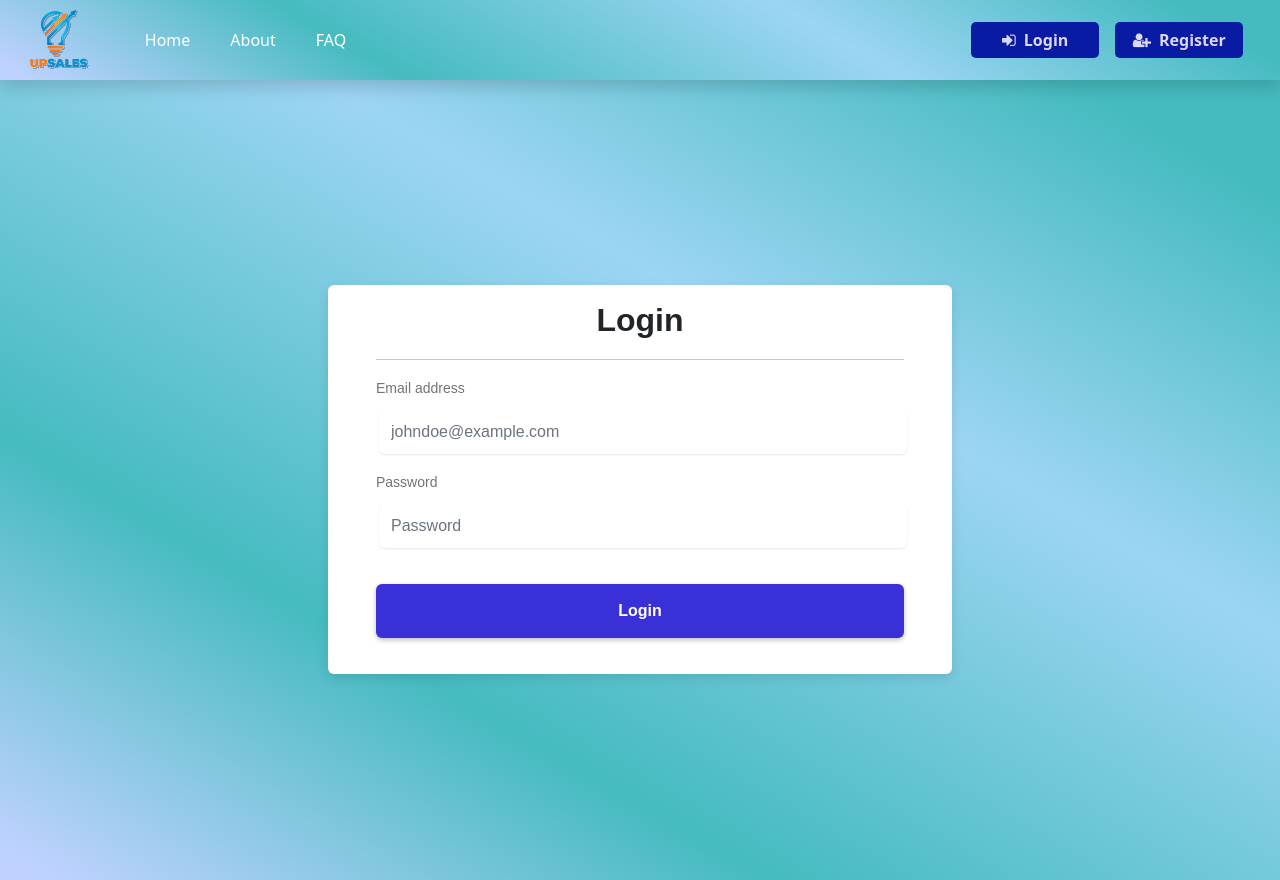
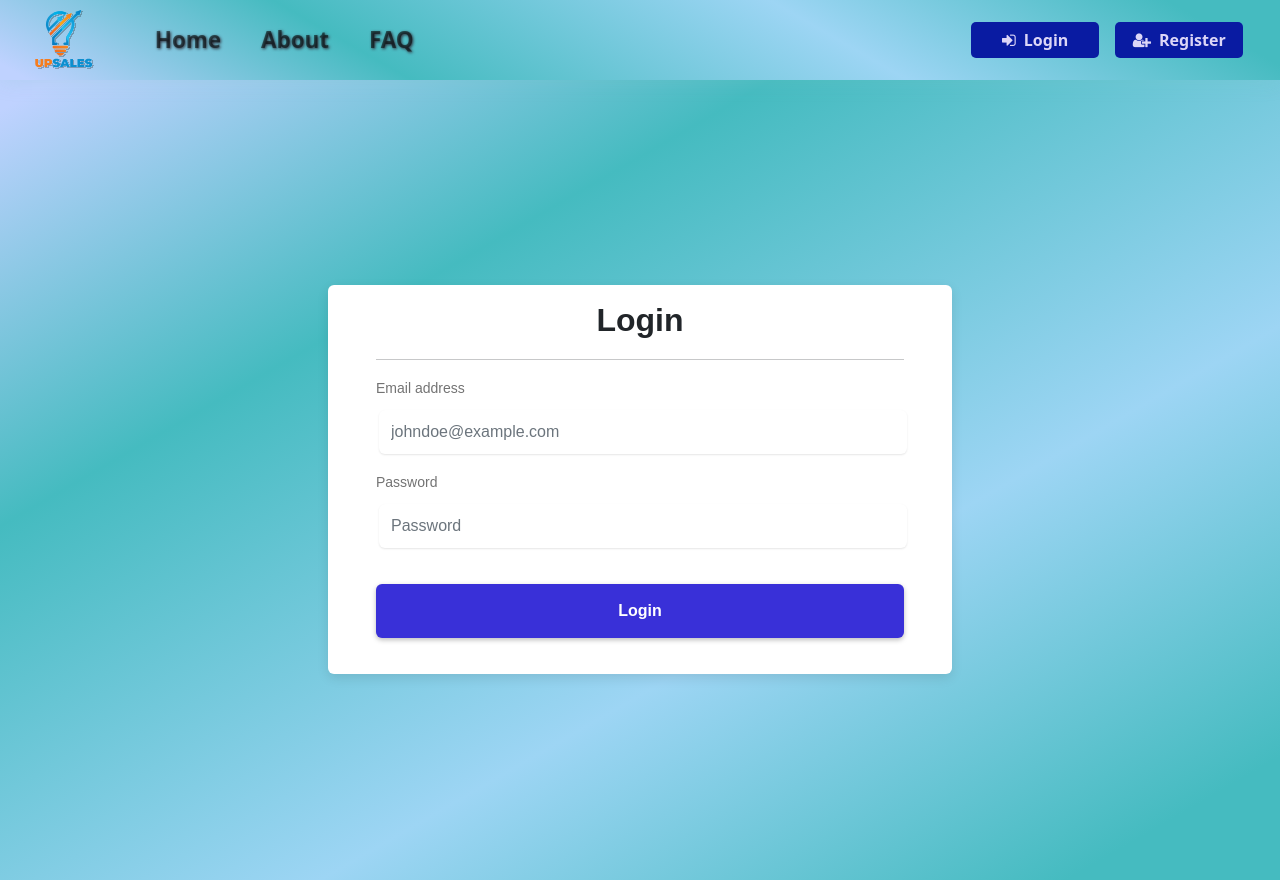
Before and after one commit to vivek2293/Project_UpSales, a React (Create React App) app: page /login in a window 1280 px wide. Built offline with nearby package versions, Linux system fonts and the light colour scheme.

Commit message:
Added Auth

```diff
--- a/src/Components/Auth/Login.jsx
+++ b/src/Components/Auth/Login.jsx
@@ -20,7 +20,7 @@ function Login() {
           () => {
             setValid("d-none");
             setLoading(false);
-            navigate("/home");
+            navigate("/dashboard");
             window.location.reload();
           },
           (e) => {
--- a/src/Components/Auth/Signup.jsx
+++ b/src/Components/Auth/Signup.jsx
@@ -33,7 +33,7 @@ function Signup() {
           (response) => {
             // check for token and user already exists with 200
             console.log("Sign up successfully", response);
-            navigate("/home");
+            navigate("/dashboard");
             window.location.reload();
           },
           (error) => {
--- a/src/Components/Mysales.jsx
+++ b/src/Components/Mysales.jsx
@@ -36,7 +36,7 @@ export default function Mysales() {
   function submitdata() {
     const info = {
       date,
-      companyName: "mayur1",
+      companyName: localStorage.getItem("companyName"),
       maincompanyData: {
         "itemName": salesdata.itemname,
         "quantity": salesdata.quantity,
--- a/src/Components/Navbar.jsx
+++ b/src/Components/Navbar.jsx
@@ -22,10 +22,10 @@ const Navbar = () => {
 
   return (
     <>
-      <nav id="navbarclr" className="navbar navbar-expand-sm shadow zProp top-navbar">
+      <nav id="navbarclr" className="navbar navbar-expand-sm zProp top-navbar card-dash3">
         <div className="container-fluid px-4">
           <NavLink id="navbtnclr" className="navbar-brand" to="#">
-            <svg width="60" height="60" viewBox="0 0 668 683" fill="none" xmlns="http://www.w3.org/2000/svg">
+            <svg width="70" height="60" viewBox="0 0 668 683" fill="none" xmlns="http://www.w3.org/2000/svg">
               <g filter="url(#filter0_d_82_2334)">
                 <path d="M239.279 479.319C223.119 479.319 223.119 449.293 239.279 449.293H346.385C362.554 449.293 362.573 479.319 346.385 479.319H239.279Z" fill="url(#paint0_linear_82_2334)" />
                 <path d="M245.624 489.994H339.179C327.857 506.644 313.279 521 292.929 521C271.913 521 258.093 505.275 245.624 489.994Z" fill="url(#paint1_linear_82_2334)" />
@@ -121,7 +121,6 @@ const Navbar = () => {
                 </linearGradient>
               </defs>
             </svg>
-
           </NavLink>
           <button
             className="navbar-toggler"
@@ -136,20 +135,44 @@ const Navbar = () => {
           </button>
           <div className="collapse navbar-collapse" id="navbarSupportedContent">
             <ul className="navbar-nav me-auto mb-2 mb-lg-0">
-              <li className="nav-item">
+              <li className="nav-item custom-txt">
+                {
+                  isloggedin ? (
+                    <NavLink id="navbtnclr" className="nav-link" aria-current="page" to="/dashboard">
+                      Dashboard
+                    </NavLink>
+                  ) : (
                     <NavLink id="navbtnclr" className="nav-link" aria-current="page" to="/">
                       Home
                     </NavLink>
+                  )
+                }
               </li>
-              <li className="nav-item">
-                <NavLink id="navbtnclr" className="nav-link" to="/about">
+              <li className="nav-item custom-txt">
+                {
+                  isloggedin ? (
+                    <NavLink id="navbtnclr" className="nav-link" aria-current="page" to="/createSale">
+                      Upload
+                    </NavLink>
+                  ) : (
+                    <NavLink id="navbtnclr" className="nav-link" to="/">
                       About
                     </NavLink>
+                  )
+                }
               </li>
-              <li className="nav-item">
-                <NavLink id="navbtnclr" className="nav-link" to="/faq">
+              <li className="nav-item custom-txt">
+              {
+                  isloggedin ? (
+                    <NavLink id="navbtnclr" className="nav-link" aria-current="page" to="/predictSale">
+                      Predictor
+                    </NavLink>
+                  ) : (
+                    <NavLink id="navbtnclr" className="nav-link" to="/">
                       FAQ
                     </NavLink>
+                  )
+                }
               </li>
             </ul>
             <form className="d-flex" role="search">
--- a/src/Components/Structure.jsx
+++ b/src/Components/Structure.jsx
@@ -2,7 +2,6 @@ import React from "react";
 import axios from "axios";
 import Modal from "react-modal";
 import url from "../global_var.js";
-// import Data from './Data.jsx';
 import "../css/structure.css";
 
 export default function Structure() {
@@ -21,7 +20,7 @@ export default function Structure() {
   React.useEffect(() => {
     axios
       .post(url + "/salesdata", {
-        companyName: "mayur1",
+        companyName: localStorage.getItem("companyName"),
       })
       .then((res) => {
         setData(res.data);
@@ -47,7 +46,7 @@ export default function Structure() {
   function submitdata() {
     let info = {
       id: ID,
-      companyName: "mayur1",
+      companyName: localStorage.getItem("companyName"),
       maincompanyData: {
         itemName: salesdata.itemname,
         modelNumber: salesdata.modelNumber,
--- a/src/css/dashboard.css
+++ b/src/css/dashboard.css
@@ -21,6 +21,10 @@
     box-shadow: 0px 0px 20px rgba(86, 83, 83, 0.954);
 }
 
+.card-dash3{
+    box-shadow: 0px 0px 20px rgba(125, 197, 191, 0.24);
+}
+
 .center-div{
     margin-top: 10%;
 }
--- a/src/css/login.css
+++ b/src/css/login.css
@@ -1,7 +1,7 @@
 #customsection {
     min-height: 100vh;
     background: rgb(191,210,255);
-background: linear-gradient(30deg, rgba(191,210,255,1) 2%, rgba(69,187,192,1) 29%, rgba(157,213,244,1) 64%, rgba(69,187,192,1) 92%);
+background: linear-gradient(150deg, rgba(191,210,255,1) 2%, rgba(69,187,192,1) 29%, rgba(157,213,244,1) 64%, rgba(69,187,192,1) 92%);
     /* background: #fff;
     background: linear-gradient(45deg, rgba(9, 9, 121, 1) 0%, rgba(57, 57, 180, 0.9738489145658263) 22%, rgba(121, 153, 199, 1) 51%, rgba(57, 57, 180, 0.9738489145658263) 77%, rgba(9, 9, 121, 1) 100%); */
   }
--- a/src/css/navbar.css
+++ b/src/css/navbar.css
@@ -15,9 +15,9 @@ background: linear-gradient(30deg, rgba(191,210,255,1) 2%, rgba(69,187,192,1) 29
 
 #navbtnclr {
     /* color: #000000; */
-    color: white;
     /* font-weight: bolder; */
     /* font-size: small; */
+    text-shadow: 1px 1px 3px #323340;
     padding-right: 2rem;
 }
 
--- a/src/css/signup.css
+++ b/src/css/signup.css
@@ -3,7 +3,7 @@
     /* margin-top: 8vh; */
     min-height: 100vh;
     background: rgb(191,210,255);
-background: linear-gradient(30deg, rgba(191,210,255,1) 2%, rgba(69,187,192,1) 29%, rgba(157,213,244,1) 64%, rgba(69,187,192,1) 92%);
+background: linear-gradient(150deg, rgba(191,210,255,1) 2%, rgba(69,187,192,1) 29%, rgba(157,213,244,1) 64%, rgba(69,187,192,1) 92%);
     /* background: #fff;
     background: linear-gradient(45deg, rgba(9,9,121,1) 0%, rgba(57,57,180,0.9738489145658263) 22%, rgba(121,153,199,1) 51%, rgba(57,57,180,0.9738489145658263) 77%, rgba(9,9,121,1) 100%); */
   }
--- a/src/index.css
+++ b/src/index.css
@@ -23,6 +23,12 @@
   box-shadow: 0 0px 20px rgb(0 0 0 / 20%);
 }
 
+.custom-txt{
+  font-weight: 700;
+  font-size: 1.4rem;
+  color: rgb(59, 56, 56);
+}
+
 body {
   overflow-x: hidden; /* Hide horizontal scrollbar */
 }
```
Lines whose indentation alone changed are shown as unchanged.
